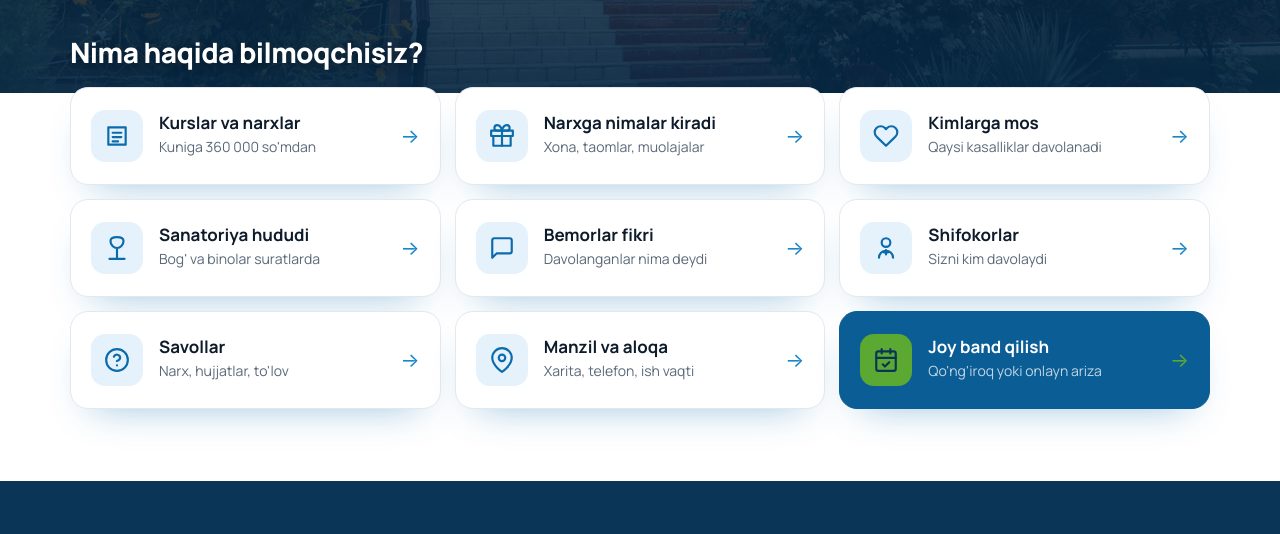
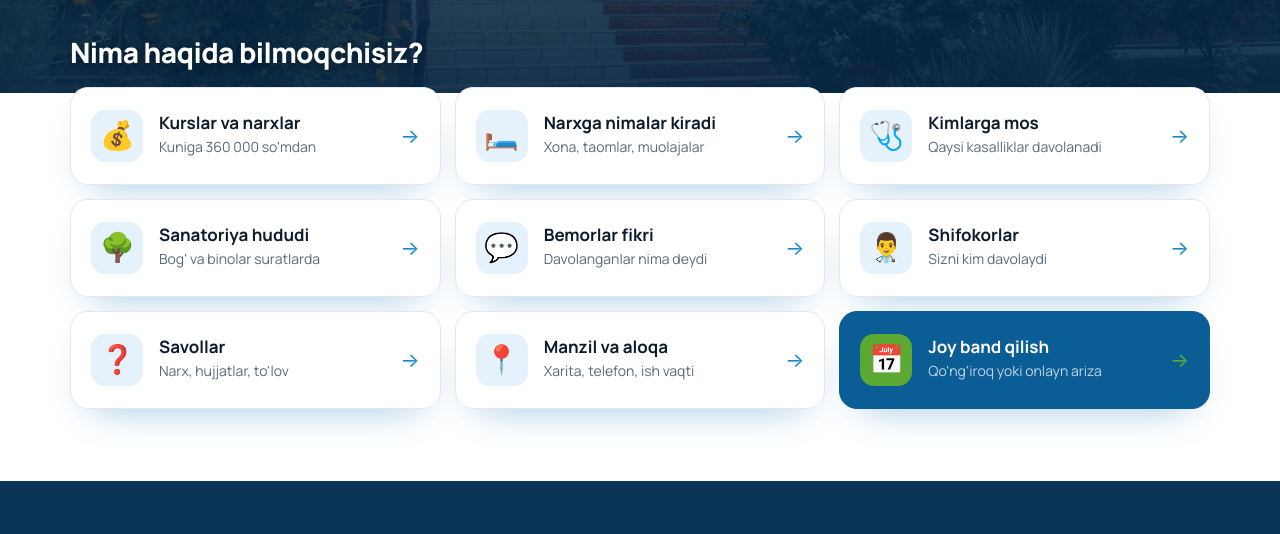
Before and after one commit to muhammadboburbahromjonov-stack/-buloglibog.uz, a plain HTML site: page index.html in a window 1280 px wide. Shown: the part 694-1228 px from the top of the page. Drawn offline with Linux system fonts and the light colour scheme.

Commit message:
Bosh sahifa tugmalarida tushunarli belgilar (emoji)
Co-Authored-By: Claude Opus 5.5 <noreply@anthropic.com>
Claude-Session: https://claude.ai/code/session_01Q68JLKc49Zdzzq7G59NLy9

```diff
--- a/assets/style.css
+++ b/assets/style.css
@@ -433,3 +433,5 @@ p { margin: 0; }
 @media (max-width: 600px) { .rooms { grid-template-columns: 1fr; } .room { display: grid; grid-template-columns: 1fr auto; text-align: left; align-items: center; gap: 0 12px; padding: 20px 18px; } .room b { grid-row: span 2; } .room strong { margin: 0; text-align: right; } .room small { text-align: right; } }
 .view { scroll-margin-top: 80px; }
 .motto { display: inline-block; margin-top: 18px; padding: 10px 18px; border-left: 4px solid var(--sun); background: rgba(255,255,255,.12); border-radius: 0 12px 12px 0; font-size: clamp(17px, 2vw, 21px); font-weight: 700; font-style: italic; backdrop-filter: blur(4px); }
+.tile-ico { font-size: 28px; line-height: 1; font-family: "Apple Color Emoji","Segoe UI Emoji","Noto Color Emoji",sans-serif; }
+@media (max-width: 560px) { .tile-ico { font-size: 26px; } }
--- a/index.html
+++ b/index.html
@@ -72,47 +72,47 @@
     <h2 class="tiles-title">Nima haqida bilmoqchisiz?</h2>
     <div class="tiles">
       <a class="tile" href="#kurslar">
-        <span class="tile-ico"><svg viewBox="0 0 24 24" fill="none" stroke="currentColor" stroke-width="2" stroke-linecap="round" stroke-linejoin="round"><path d="M4 4h16v16H4z"/><path d="M8 9h8M8 13h8M8 17h5"/></svg></span>
+        <span class="tile-ico" aria-hidden="true">💰</span>
         <span class="tile-txt"><b>Kurslar va narxlar</b><small>Kuniga 340 000 so'mdan</small></span>
         <span class="tile-arr" aria-hidden="true">→</span>
       </a>
       <a class="tile" href="#narxga-kiradi">
-        <span class="tile-ico"><svg viewBox="0 0 24 24" fill="none" stroke="currentColor" stroke-width="2" stroke-linecap="round" stroke-linejoin="round"><path d="M20 12v9H4v-9"/><path d="M2 7h20v5H2z"/><path d="M12 21V7"/><path d="M12 7H7.5a2.5 2.5 0 010-5C11 2 12 7 12 7zM12 7h4.5a2.5 2.5 0 000-5C13 2 12 7 12 7z"/></svg></span>
+        <span class="tile-ico" aria-hidden="true">🛏️</span>
         <span class="tile-txt"><b>Narxga nimalar kiradi</b><small>Xona, taomlar, muolajalar</small></span>
         <span class="tile-arr" aria-hidden="true">→</span>
       </a>
       <a class="tile" href="#kimlar-uchun">
-        <span class="tile-ico"><svg viewBox="0 0 24 24" fill="none" stroke="currentColor" stroke-width="2" stroke-linecap="round" stroke-linejoin="round"><path d="M20.8 4.6a5.5 5.5 0 00-7.8 0L12 5.7l-1-1.1a5.5 5.5 0 00-7.8 7.8l1 1.1L12 21l7.8-7.5 1-1.1a5.5 5.5 0 000-7.8z"/></svg></span>
+        <span class="tile-ico" aria-hidden="true">🩺</span>
         <span class="tile-txt"><b>Kimlarga mos</b><small>Qaysi kasalliklar davolanadi</small></span>
         <span class="tile-arr" aria-hidden="true">→</span>
       </a>
       <a class="tile" href="#hudud">
-        <span class="tile-ico"><svg viewBox="0 0 24 24" fill="none" stroke="currentColor" stroke-width="2" stroke-linecap="round" stroke-linejoin="round"><path d="M12 22V12"/><path d="M12 12c-3 0-6-2.5-6-6.5C6 3 9 2 12 2s6 1 6 3.5C18 9.5 15 12 12 12z"/><path d="M5 22h14"/></svg></span>
+        <span class="tile-ico" aria-hidden="true">🌳</span>
         <span class="tile-txt"><b>Sanatoriya hududi</b><small>Bog' va binolar suratlarda</small></span>
         <span class="tile-arr" aria-hidden="true">→</span>
       </a>
       <a class="tile" href="#fikrlar">
-        <span class="tile-ico"><svg viewBox="0 0 24 24" fill="none" stroke="currentColor" stroke-width="2" stroke-linecap="round" stroke-linejoin="round"><path d="M21 15a2 2 0 01-2 2H7l-4 4V5a2 2 0 012-2h14a2 2 0 012 2z"/></svg></span>
+        <span class="tile-ico" aria-hidden="true">💬</span>
         <span class="tile-txt"><b>Bemorlar fikri</b><small>Davolanganlar nima deydi</small></span>
         <span class="tile-arr" aria-hidden="true">→</span>
       </a>
       <a class="tile" href="#shifokorlar">
-        <span class="tile-ico"><svg viewBox="0 0 24 24" fill="none" stroke="currentColor" stroke-width="2" stroke-linecap="round" stroke-linejoin="round"><circle cx="12" cy="7" r="4"/><path d="M5.5 21a6.5 6.5 0 0113 0"/><path d="M12 14v4M10 16h4"/></svg></span>
+        <span class="tile-ico" aria-hidden="true">👨‍⚕️</span>
         <span class="tile-txt"><b>Shifokorlar</b><small>Sizni kim davolaydi</small></span>
         <span class="tile-arr" aria-hidden="true">→</span>
       </a>
       <a class="tile" href="#faq">
-        <span class="tile-ico"><svg viewBox="0 0 24 24" fill="none" stroke="currentColor" stroke-width="2" stroke-linecap="round" stroke-linejoin="round"><circle cx="12" cy="12" r="10"/><path d="M9.1 9a3 3 0 015.8 1c0 2-3 3-3 3"/><path d="M12 17h.01"/></svg></span>
+        <span class="tile-ico" aria-hidden="true">❓</span>
         <span class="tile-txt"><b>Savollar</b><small>Narx, hujjatlar, to'lov</small></span>
         <span class="tile-arr" aria-hidden="true">→</span>
       </a>
       <a class="tile" href="#manzil">
-        <span class="tile-ico"><svg viewBox="0 0 24 24" fill="none" stroke="currentColor" stroke-width="2" stroke-linecap="round" stroke-linejoin="round"><path d="M21 10c0 7-9 13-9 13s-9-6-9-13a9 9 0 0118 0z"/><circle cx="12" cy="10" r="3"/></svg></span>
+        <span class="tile-ico" aria-hidden="true">📍</span>
         <span class="tile-txt"><b>Manzil va aloqa</b><small>Xarita, telefon, ish vaqti</small></span>
         <span class="tile-arr" aria-hidden="true">→</span>
       </a>
       <a class="tile tile-cta" href="#bron">
-        <span class="tile-ico"><svg viewBox="0 0 24 24" fill="none" stroke="currentColor" stroke-width="2" stroke-linecap="round" stroke-linejoin="round"><rect x="3" y="4" width="18" height="18" rx="2"/><path d="M16 2v4M8 2v4M3 10h18"/><path d="M9 16l2 2 4-4"/></svg></span>
+        <span class="tile-ico" aria-hidden="true">📅</span>
         <span class="tile-txt"><b>Joy band qilish</b><small>Qo'ng'iroq yoki onlayn ariza</small></span>
         <span class="tile-arr" aria-hidden="true">→</span>
       </a>
```
Also changed, not shown: ru.html (+9 -9 lines).
